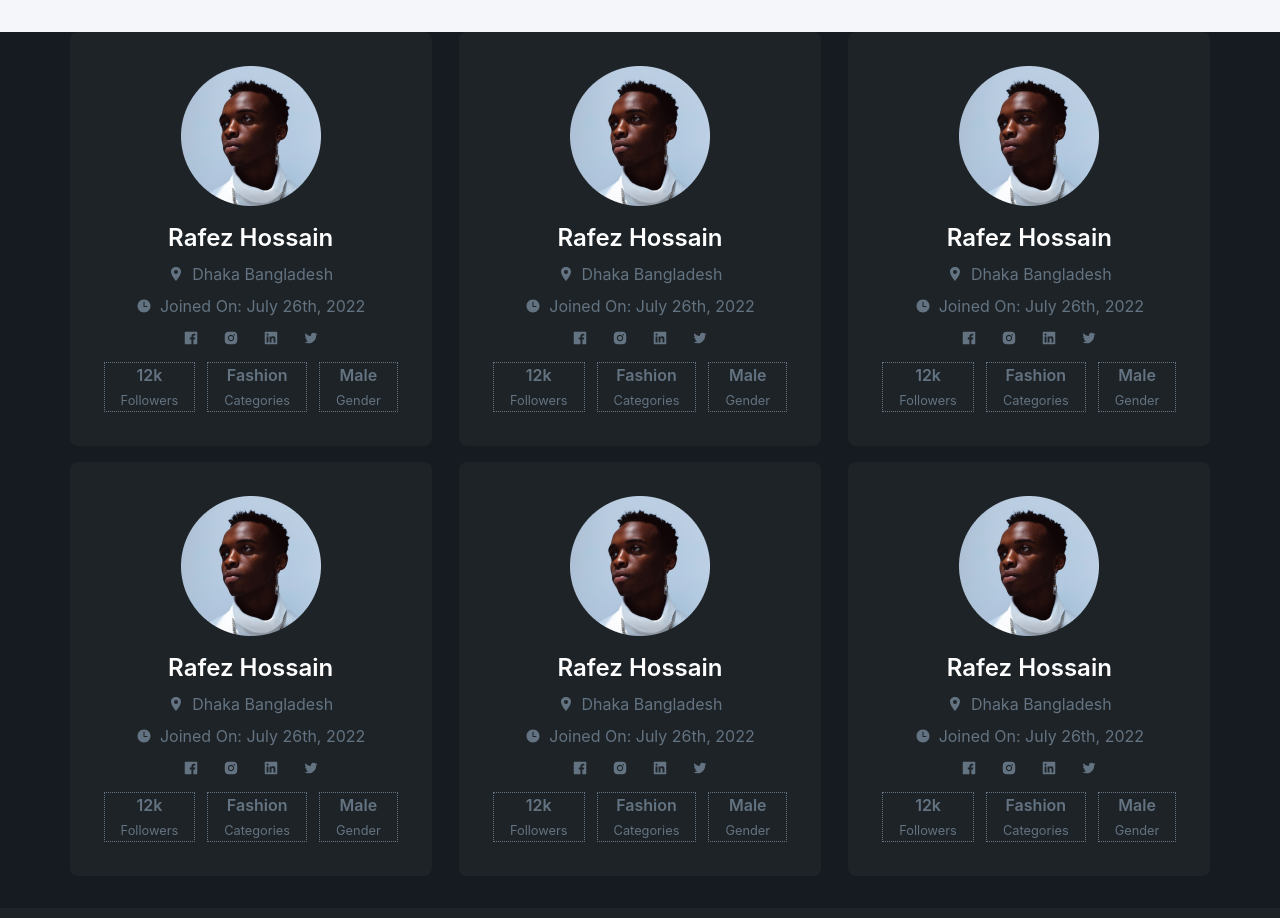
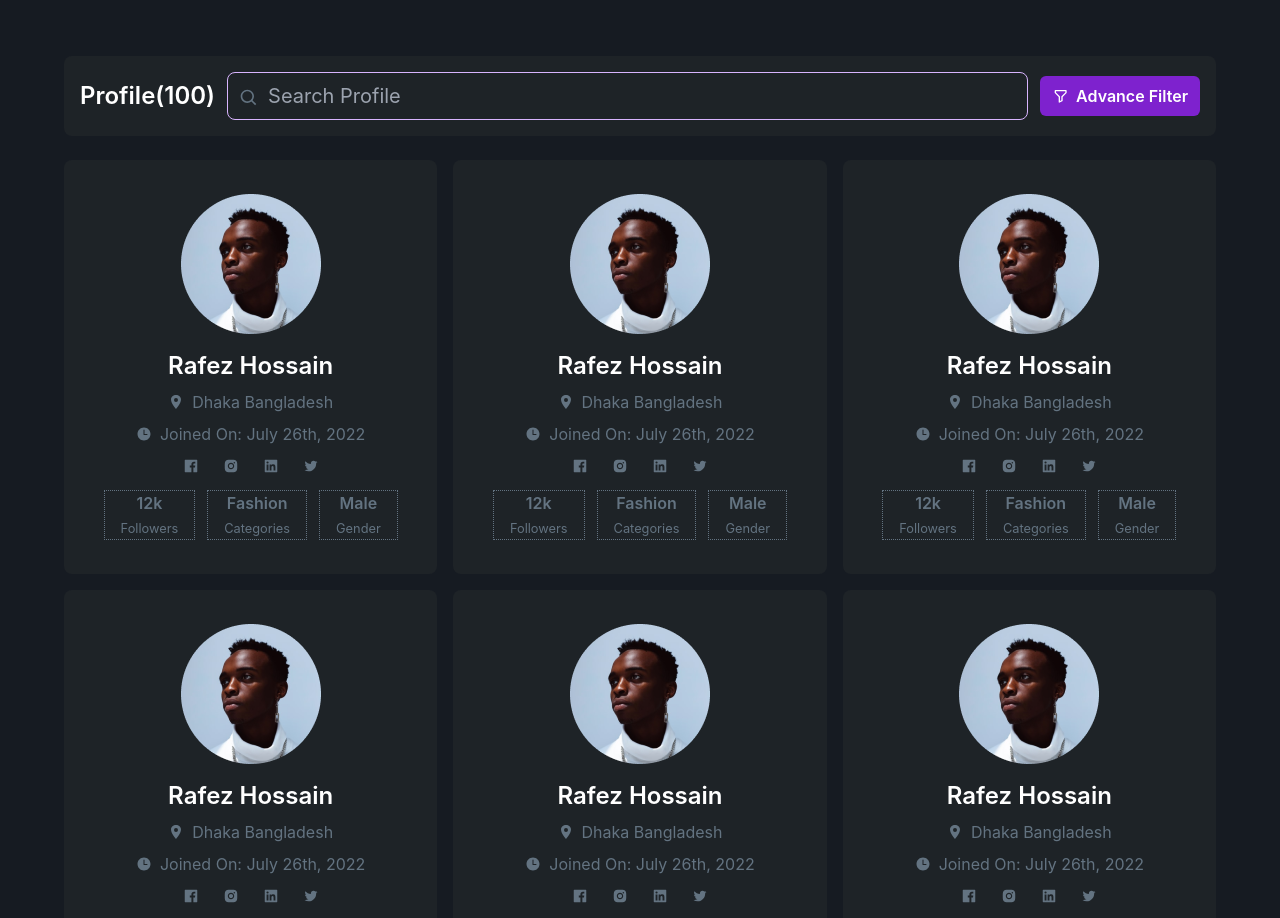
Before and after one commit to mohammadshariful/hypescout, a React (Create React App) app: page / in a window 1280 px wide. Shown: the top 918 px of the page. Built offline with nearby package versions, Linux system fonts and the light colour scheme.

Commit message:
search component add

```diff
--- a/src/pages/Home/ProfileCard.js
+++ b/src/pages/Home/ProfileCard.js
@@ -3,7 +3,7 @@ import userImg from "../../assets/images/user.png";
 import SocaiLIcon from "../../shared/SocaiLIcon";
 const ProfileCard = () => {
   return (
-    <article className="bg-primary p-8 rounded-lg border-2 border-transparent hover:border-accent">
+    <article className="w-[300px] lg:w-full  bg-primary p-8 rounded-lg border-2 border-transparent hover:border-accent">
       <img className="block mx-auto mb-4" src={userImg} alt="" />
       <div>
         <h3 className="text-center text-neutral font-semibold text-xl lg:text-2xl">
--- /dev/null
+++ b/src/pages/Home/SearchArea.js
@@ -0,0 +1,28 @@
+import { BiFilterAlt, BiSearch } from "react-icons/bi";
+const SearchArea = () => {
+  return (
+    <div className="my-6 p-4 bg-primary rounded-lg">
+      <div className="flex justify-between items-center flex-col lg:flex-row gap-3">
+        <p className="text-neutral font-semibold text-xl lg:text-2xl">
+          Profile(100)
+        </p>
+        <div className="flex-1 relative">
+          <input
+            type="text"
+            placeholder="Search Profile"
+            class="input input-bordered w-[300px] pl-10 text-xl  lg:w-full bg-transparent border border-3 border-purple-300 text-neutral"
+          />
+          <BiSearch className="absolute top-4 left-3 text-accent text-xl " />
+        </div>
+        <div className="text-neutral bg-purple-700 rounded-md px-3 py-2">
+          <button className="flex items-center font-semibold space-x-2">
+            <BiFilterAlt />
+            <p>Advance Filter</p>
+          </button>
+        </div>
+      </div>
+    </div>
+  );
+};
+
+export default SearchArea;
--- a/src/pages/Home/UsersProfile.js
+++ b/src/pages/Home/UsersProfile.js
@@ -1,10 +1,12 @@
 import React from "react";
 import ProfileCard from "./ProfileCard";
+import SearchArea from "./SearchArea";
 
 const UsersProfile = () => {
   const usersProfile = [1, 2, 3, 4, 5, 6];
   return (
-    <main className="my-8">
+    <main className="py-8">
+      <SearchArea />
       <div className="grid grid-cols-1 md:grid-cols-2 lg:grid-cols-3 justify-items-center gap-4">
         {usersProfile.map((user, index) => (
           <ProfileCard key={index} />
--- a/src/shared/Footer.js
+++ b/src/shared/Footer.js
@@ -2,10 +2,10 @@ import logo from "../assets/images/logo.png";
 import SocaiLIcon from "./SocaiLIcon";
 const Footer = () => {
   return (
-    <footer className="bg-primary py-5">
+    <footer className="bg-primary py-8">
       <div className="w-[90%] mx-auto grid grid-cols-1 lg:grid-cols-4 justify-items-center text-center gap-4 lg:gap-0">
         <div className="text-accent">
-          <img className="w-28 block mx-auto" src={logo} alt="" />
+          <img className="w-28 block mx-auto py-4" src={logo} alt="" />
           <p>
             Lorem ipsum dolor sit amet, consectetur adipiscing elit. Fermentum
             sed ultricies volutpat rhoncus faucibus sit.
```
